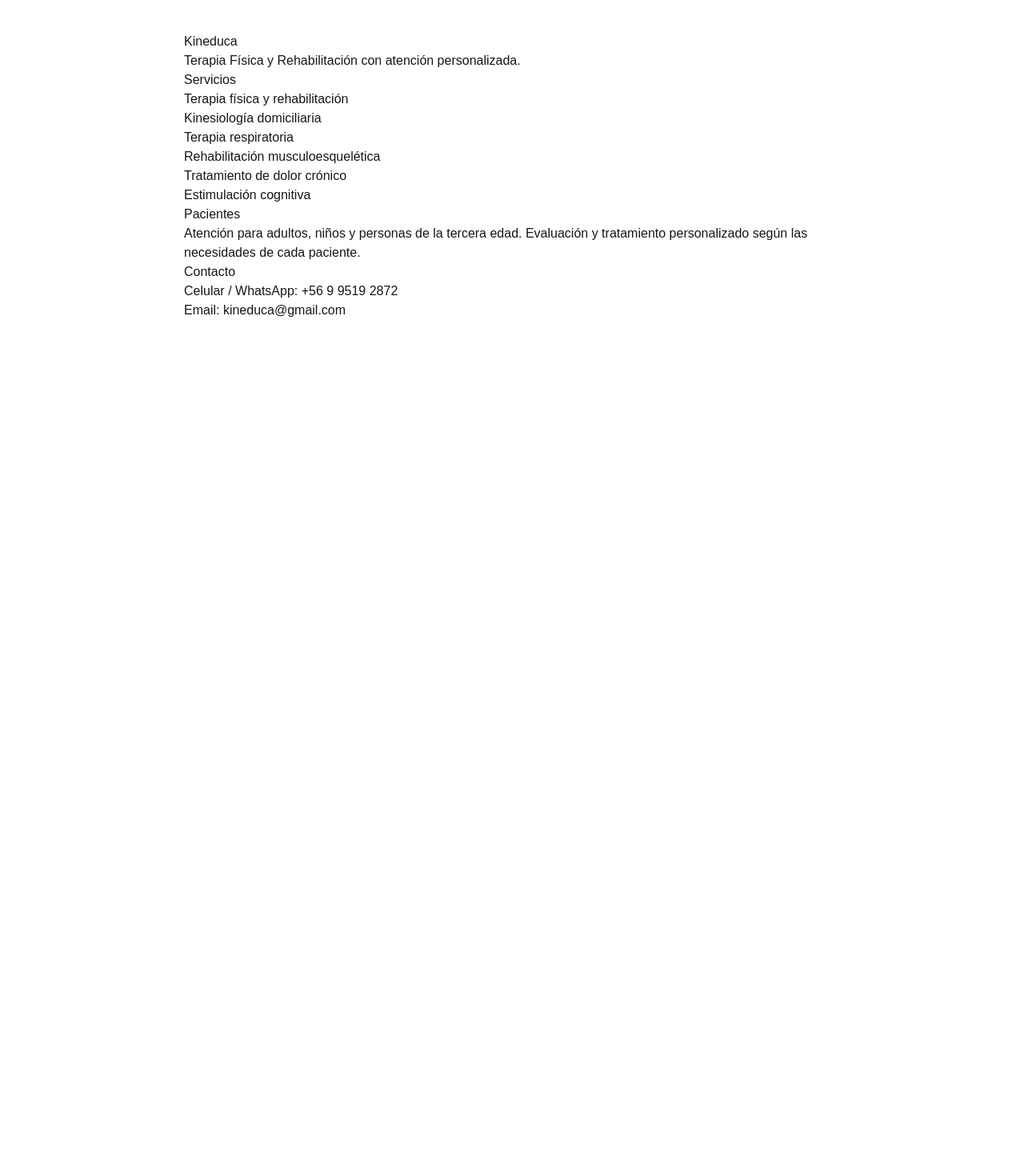
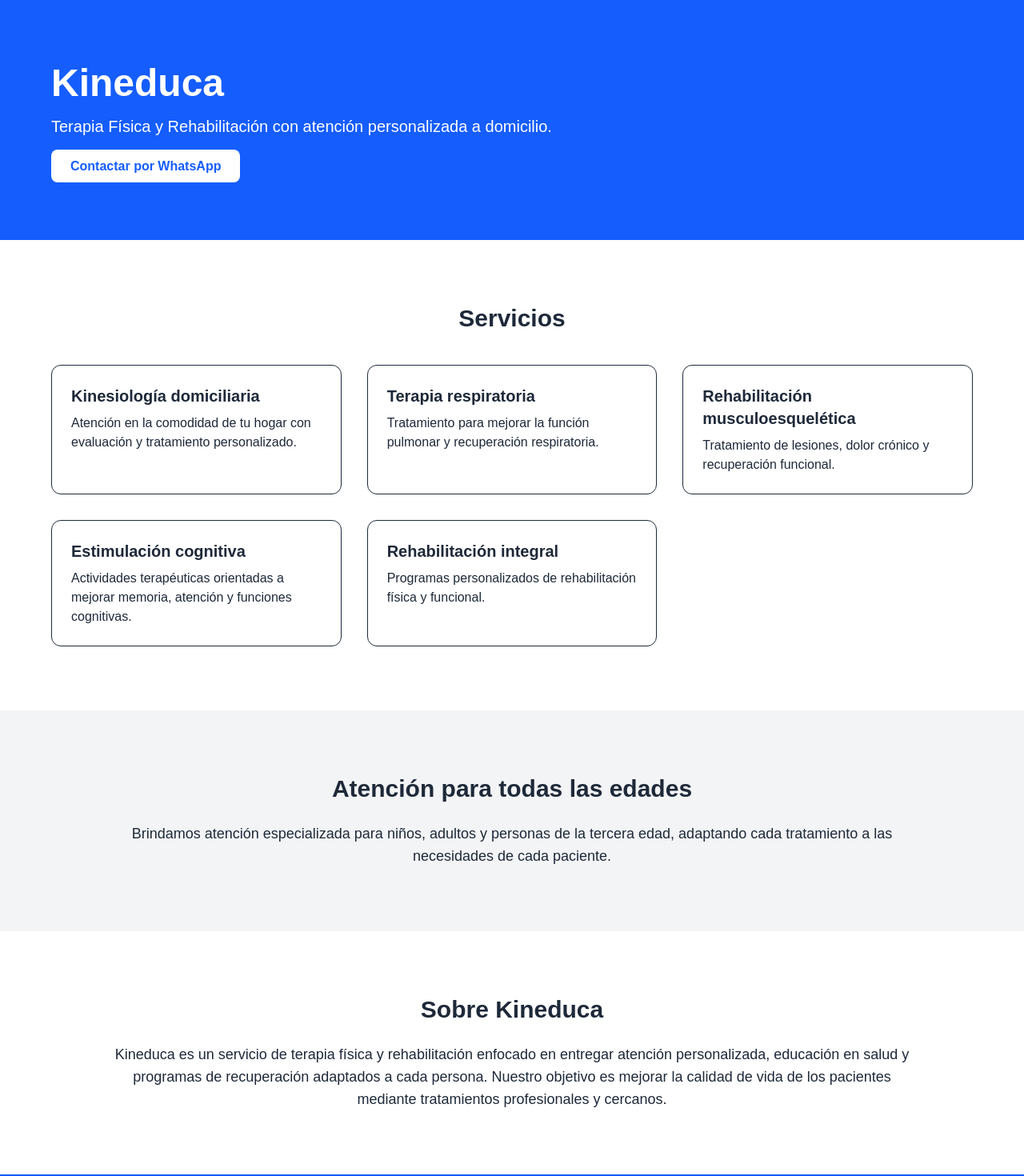
Before and after one commit to mlibarra/kineduca, a Next.js app: page / in a window 1280 px wide. Shown: the top 1470 px of the page at 80% size. Before the commit the page ends 800 px from the top, so only its background shows below. Built offline with nearby package versions, Linux system fonts and the light colour scheme.

Commit message:
landing profesional

```diff
--- a/src/app/page.js
+++ b/src/app/page.js
@@ -2,30 +2,141 @@ import Image from "next/image";
 
 export default function Home() {
   return (
-    <main style={{fontFamily:"sans-serif", padding:"40px", maxWidth:"900px", margin:"auto"}}>
+    <main className="bg-white text-gray-800">
 
-      <h1>Kineduca</h1>
-      <p>Terapia Física y Rehabilitación con atención personalizada.</p>
+      {/* HERO */}
+      <section className="bg-blue-600 text-white py-20 px-6">
+        <div className="max-w-6xl mx-auto">
+          <h1 className="text-4xl md:text-5xl font-bold mb-4">
+            Kineduca
+          </h1>
+          <p className="text-xl mb-6">
+            Terapia Física y Rehabilitación con atención personalizada a domicilio.
+          </p>
 
-      <h2>Servicios</h2>
-      <ul>
-        <li>Terapia física y rehabilitación</li>
-        <li>Kinesiología domiciliaria</li>
-        <li>Terapia respiratoria</li>
-        <li>Rehabilitación musculoesquelética</li>
-        <li>Tratamiento de dolor crónico</li>
-        <li>Estimulación cognitiva</li>
-      </ul>
+          <a
+            href="https://wa.me/56995192872"
+            className="bg-white text-blue-600 px-6 py-3 rounded-lg font-semibold"
+          >
+            Contactar por WhatsApp
+          </a>
+        </div>
+      </section>
 
-      <h2>Pacientes</h2>
-      <p>
-        Atención para adultos, niños y personas de la tercera edad.
-        Evaluación y tratamiento personalizado según las necesidades de cada paciente.
-      </p>
+      {/* SERVICIOS */}
+      <section className="py-20 px-6">
+        <div className="max-w-6xl mx-auto">
+          <h2 className="text-3xl font-bold mb-10 text-center">
+            Servicios
+          </h2>
 
-      <h2>Contacto</h2>
-      <p>Celular / WhatsApp: +56 9 9519 2872</p>
-      <p>Email: kineduca@gmail.com</p>
+          <div className="grid md:grid-cols-3 gap-8">
+
+            <div className="p-6 border rounded-xl">
+              <h3 className="font-semibold text-xl mb-2">
+                Kinesiología domiciliaria
+              </h3>
+              <p>
+                Atención en la comodidad de tu hogar con evaluación y tratamiento personalizado.
+              </p>
+            </div>
+
+            <div className="p-6 border rounded-xl">
+              <h3 className="font-semibold text-xl mb-2">
+                Terapia respiratoria
+              </h3>
+              <p>
+                Tratamiento para mejorar la función pulmonar y recuperación respiratoria.
+              </p>
+            </div>
+
+            <div className="p-6 border rounded-xl">
+              <h3 className="font-semibold text-xl mb-2">
+                Rehabilitación musculoesquelética
+              </h3>
+              <p>
+                Tratamiento de lesiones, dolor crónico y recuperación funcional.
+              </p>
+            </div>
+
+            <div className="p-6 border rounded-xl">
+              <h3 className="font-semibold text-xl mb-2">
+                Estimulación cognitiva
+              </h3>
+              <p>
+                Actividades terapéuticas orientadas a mejorar memoria, atención y funciones cognitivas.
+              </p>
+            </div>
+
+            <div className="p-6 border rounded-xl">
+              <h3 className="font-semibold text-xl mb-2">
+                Rehabilitación integral
+              </h3>
+              <p>
+                Programas personalizados de rehabilitación física y funcional.
+              </p>
+            </div>
+
+          </div>
+        </div>
+      </section>
+
+      {/* PACIENTES */}
+      <section className="bg-gray-100 py-20 px-6">
+        <div className="max-w-5xl mx-auto text-center">
+
+          <h2 className="text-3xl font-bold mb-6">
+            Atención para todas las edades
+          </h2>
+
+          <p className="text-lg">
+            Brindamos atención especializada para niños, adultos y personas de la tercera edad,
+            adaptando cada tratamiento a las necesidades de cada paciente.
+          </p>
+
+        </div>
+      </section>
+
+      {/* SOBRE NOSOTROS */}
+      <section className="py-20 px-6">
+        <div className="max-w-5xl mx-auto text-center">
+
+          <h2 className="text-3xl font-bold mb-6">
+            Sobre Kineduca
+          </h2>
+
+          <p className="text-lg">
+            Kineduca es un servicio de terapia física y rehabilitación enfocado en entregar
+            atención personalizada, educación en salud y programas de recuperación adaptados
+            a cada persona. Nuestro objetivo es mejorar la calidad de vida de los pacientes
+            mediante tratamientos profesionales y cercanos.
+          </p>
+
+        </div>
+      </section>
+
+      {/* CONTACTO */}
+      <section className="bg-blue-600 text-white py-20 px-6">
+        <div className="max-w-4xl mx-auto text-center">
+
+          <h2 className="text-3xl font-bold mb-6">
+            Contacto
+          </h2>
+
+          <p className="text-lg mb-4">
+            Agenda tu atención o solicita más información.
+          </p>
+
+          <p className="text-xl font-semibold">
+            +56 9 9519 2872
+          </p>
+
+          <p className="mt-2">
+            kineduca@gmail.com
+          </p>
+
+        </div>
+      </section>
 
     </main>
   )
```
